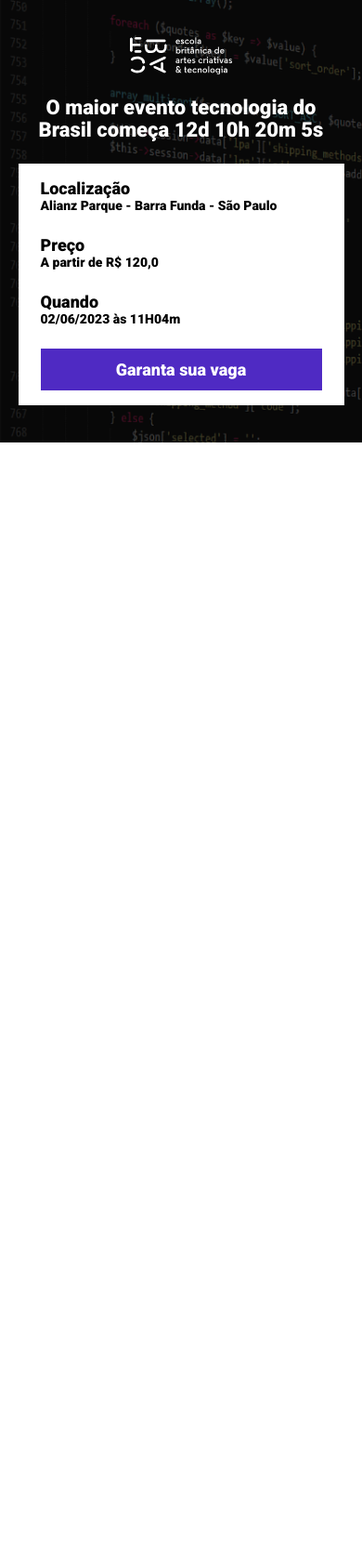
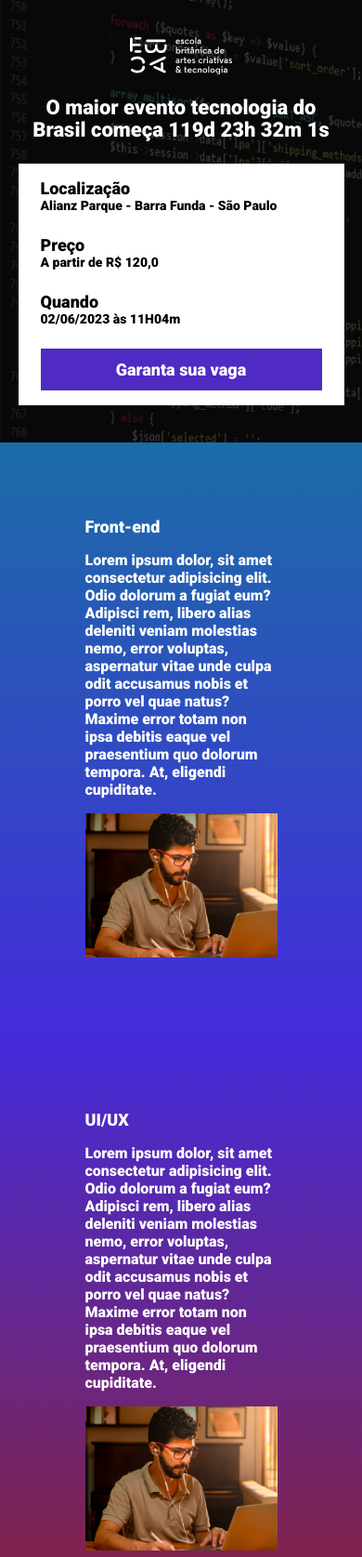
Before and after one commit to eliassgo/tech_talks, a website built with Parcel: page src/index.html in a window 390 px wide. Shown: the top 1675 px of the page at 93% size. Before the commit the page ends 844 px from the top, so only its background shows below. Built offline with nearby package versions, Linux system fonts and the light colour scheme.

Commit message:
criando contagem regressiva

```diff
--- a/package.json
+++ b/package.json
@@ -2,9 +2,9 @@
   "name": "ebac_talk",
   "version": "1.0.0",
   "description": "",
-  "main": "index.js",
   "scripts": {
     "dev": "parcel src/index.html src/styles/main.scss src/scripts/main.js",
+    "build": "parcel build src/index.html",
     "test": "echo \"Error: no test specified\" && exit 1"
   },
   "keywords": [],
--- a/src/index.html
+++ b/src/index.html
@@ -5,13 +5,14 @@
     <meta charset="UTF-8">
     <meta http-equiv="X-UA-Compatible" content="IE=edge">
     <meta name="viewport" content="width=device-width, initial-scale=1.0">
+    <title>EBAC Tech Talk</title>
     <link rel="preconnect" href="https://fonts.googleapis.com">
     <link rel="preconnect" href="https://fonts.gstatic.com" crossorigin>
     <link href="https://fonts.googleapis.com/css2?family=Roboto:ital,wght@1,400;1,700&display=swap" rel="stylesheet">
     <link href="https://fonts.googleapis.com/css2?family=Roboto:ital,wght@0,900;1,400;1,700&display=swap"
         rel="stylesheet">
     <link rel="stylesheet" href="styles/main.scss">
-    <title>EBAC Tech Talk</title>
+    <link rel="stylesheet" href="https://unpkg.com/aos@next/dist/aos.css" />
 </head>
 
 <body>
@@ -19,7 +20,7 @@
         <div class="container">
             <img class="hero__logo" src="./images/ebac_logo.svg" alt="EBAC">
             <p class="hero__text">
-                O maior evento tecnologia do Brasil começa 12d 10h 20m 5s
+                O maior evento tecnologia do Brasil começa <span id="contador"></span>
             </p>
 
             <div class="infos-bar">
@@ -45,7 +46,59 @@
             </div>
         </div>
     </header>
-
+    <section class="event event--frontend">
+        <div class="container" data-aos="fade-right">
+            <div class="event__details">
+                <h2 class="event__details__title">Front-end</h2>
+                <p class="event__details__descriptions">Lorem ipsum dolor, sit amet consectetur adipisicing elit. Odio
+                    dolorum a fugiat eum? Adipisci rem,
+                    libero alias deleniti veniam molestias nemo, error voluptas, aspernatur vitae unde culpa odit
+                    accusamus nobis et porro vel quae natus? Maxime error totam non ipsa debitis eaque vel praesentium
+                    quo dolorum tempora. At, eligendi cupiditate.</p>
+            </div>
+            <img class="event__image" src="./images/frontend.png" alt="">
+        </div>
+    </section>
+    <section class="event event--ux-ui event--image--left">
+        <div class="container" data-aos="fade-left">
+            <div class="event__details">
+                <h2 class="event__details__title">UI/UX</h2>
+                <p class="event__details__descriptions">Lorem ipsum dolor, sit amet consectetur adipisicing elit. Odio
+                    dolorum a fugiat eum? Adipisci rem,
+                    libero alias deleniti veniam molestias nemo, error voluptas, aspernatur vitae unde culpa odit
+                    accusamus nobis et porro vel quae natus? Maxime error totam non ipsa debitis eaque vel praesentium
+                    quo dolorum tempora. At, eligendi cupiditate.</p>
+            </div>
+            <img class="event__image" src="./images/frontend.png" alt="">
+        </div>
+    </section>
+    <section class="event event--data-science">
+        <div class="container" data-aos="fade-right">
+            <div class="event__details">
+                <h2 class="event__details__title">Data Scienc</h2>
+                <p class="event__details__descriptions">Lorem ipsum dolor, sit amet consectetur adipisicing elit. Odio
+                    dolorum a fugiat eum? Adipisci rem,
+                    libero alias deleniti veniam molestias nemo, error voluptas, aspernatur vitae unde culpa odit
+                    accusamus nobis et porro vel quae natus? Maxime error totam non ipsa debitis eaque vel praesentium
+                    quo dolorum tempora. At, eligendi cupiditate.</p>
+            </div>
+            <img class="event__image" src="./images/frontend.png" alt="">
+        </div>
+    </section>
+    <section class="event event--backend event--image--left">
+        <div class="container" data-aos="fade-left">
+            <div class="event__details">
+                <h2 class="event__details__title">Back-end</h2>
+                <p class="event__details__descriptions">Lorem ipsum dolor, sit amet consectetur adipisicing elit. Odio
+                    dolorum a fugiat eum? Adipisci rem,
+                    libero alias deleniti veniam molestias nemo, error voluptas, aspernatur vitae unde culpa odit
+                    accusamus nobis et porro vel quae natus? Maxime error totam non ipsa debitis eaque vel praesentium
+                    quo dolorum tempora. At, eligendi cupiditate.</p>
+            </div>
+            <img class="event__image" src="./images/frontend.png" alt="">
+        </div>
+    </section>
+    <script src="https://unpkg.com/aos@next/dist/aos.js"></script>
     <script src="scripts/main.js"></script>
 </body>
 
--- a/src/scripts/main.js
+++ b/src/scripts/main.js
@@ -1 +1,31 @@
-console.log("olá")
+AOS.init();
+
+const dataDoEvento = new Date("Oct 11, 2023 14:00:00");
+const timeStampDoEvento = dataDoEvento.getTime();
+
+const contaAsHoras = setInterval(function () {
+    const agora = new Date();
+    const timeStampAtual = agora.getTime();
+
+    const distanciaAteOEvento = timeStampDoEvento - timeStampAtual;
+
+    const diasEmMs = 1000 * 60 * 60 * 24;
+    const horaEmMs = 1000 * 60 * 60;
+    const minutosEmMs = 1000 * 60;
+
+    const diasAteOEvento = Math.floor(distanciaAteOEvento / diasEmMs);
+    const horasAteOEvento = Math.floor((distanciaAteOEvento % diasEmMs) / horaEmMs);
+    const minutosAteOEvento = Math.floor((distanciaAteOEvento % horaEmMs) / minutosEmMs);
+    const segundoAteOEvento = Math.floor((distanciaAteOEvento % minutosEmMs) / 1000);
+
+    console.log(diasAteOEvento);
+    console.log(horasAteOEvento);
+    console.log(minutosAteOEvento);
+    console.log(segundoAteOEvento);
+
+    document.getElementById('contador').innerHTML = `${diasAteOEvento}d ${horasAteOEvento}h ${minutosAteOEvento}m ${segundoAteOEvento}s`
+
+    if (distanciaAteOEvento < 0) {
+        document.getElementById('contador').innerHTML = '(Evento expirado)'
+    }
+}, 1000);
--- /dev/null
+++ b/src/styles/_variables.scss
@@ -0,0 +1,10 @@
+//
+$textColor: #fff;
+$secondaryTextColor: #000;
+
+//
+$blue1: #1B6CA7;
+$blue2: #442BDB;
+$pink1: #88223B;
+$yellow: #9C791D;
+$purple: #4F2AC3;
--- /dev/null
+++ b/src/styles/components/__event.scss
@@ -0,0 +1,63 @@
+@use '../variables';
+
+.event {
+    padding: 80px;
+
+    &--frontend {
+        background-image: linear-gradient(variables.$blue1, variables.$blue2);
+    }
+
+    &--ux-ui {
+        background-image: linear-gradient(variables.$blue2, variables.$pink1);
+    }
+
+    &--data-science {
+        background-image: linear-gradient(variables.$pink1, variables.$yellow);
+    }
+
+    &--backend {
+        background-image: linear-gradient(variables.$yellow, variables.$pink1);
+    }
+
+    &--image--left {
+        .container {
+            flex-direction: row-reverse;
+        }
+    }
+
+    .container {
+        display: flex;
+        gap: 40px;
+    }
+
+    &__image {
+        max-width: 360px;
+    }
+
+    &__details {
+        &__title {
+            font-size: 18px;
+            font-weight: bold;
+            margin-bottom: 16px;
+        }
+
+        &__description {
+            line-height: 22px;
+        }
+    }
+
+    @media (max-width: 640px) {
+        .container {
+            display: block;
+        }
+
+        &__image {
+            width: 100%;
+        }
+
+        &__details {
+            margin-right: 0;
+            margin-bottom: 16px;
+        }
+    }
+}
--- a/src/styles/components/_buttons.scss
+++ b/src/styles/components/_buttons.scss
@@ -1,3 +1,5 @@
+@use '../variables';
+
 .button {
     padding: 12px;
     font-size: 18px;
@@ -7,8 +9,8 @@
     white-space: nowrap; //faz não quebrar a linha
 
     &--primary {
-        color: #fff;
-        background-color: #4F2AC3;
+        color: variables.$textColor;
+        background-color: variables.$purple;
     }
 
     @media (max-width: 640px) {
--- a/src/styles/components/_infos_bar.scss
+++ b/src/styles/components/_infos_bar.scss
@@ -1,6 +1,9 @@
+@use '../variables';
+
+
 .infos-bar {
     padding: 16px 24px;
-    background-color: #fff;
+    background-color: variables.$textColor;
     display: flex;
     justify-content: space-between;
 
@@ -11,10 +14,10 @@
 
         &__item {
             font-size: 14px;
-            color: #000;
+            color: variables.$secondaryTextColor;
 
             b {
-                color: #000;
+                color: variables.$secondaryTextColor;
                 font-size: 18px;
                 display: block;
             }
--- a/src/styles/main.scss
+++ b/src/styles/main.scss
@@ -1,13 +1,15 @@
 @use 'hero';
 @use 'components/infos_bar';
 @use 'components/buttons';
+@use 'components/_event';
+@use 'variables';
 
 * {
     margin: 0;
     padding: 0;
     box-sizing: border-box;
     font-family: 'Roboto', sans-serif;
-    color: #fff;
+    color: variables.$textColor;
     list-style: none;
 }
 
```
